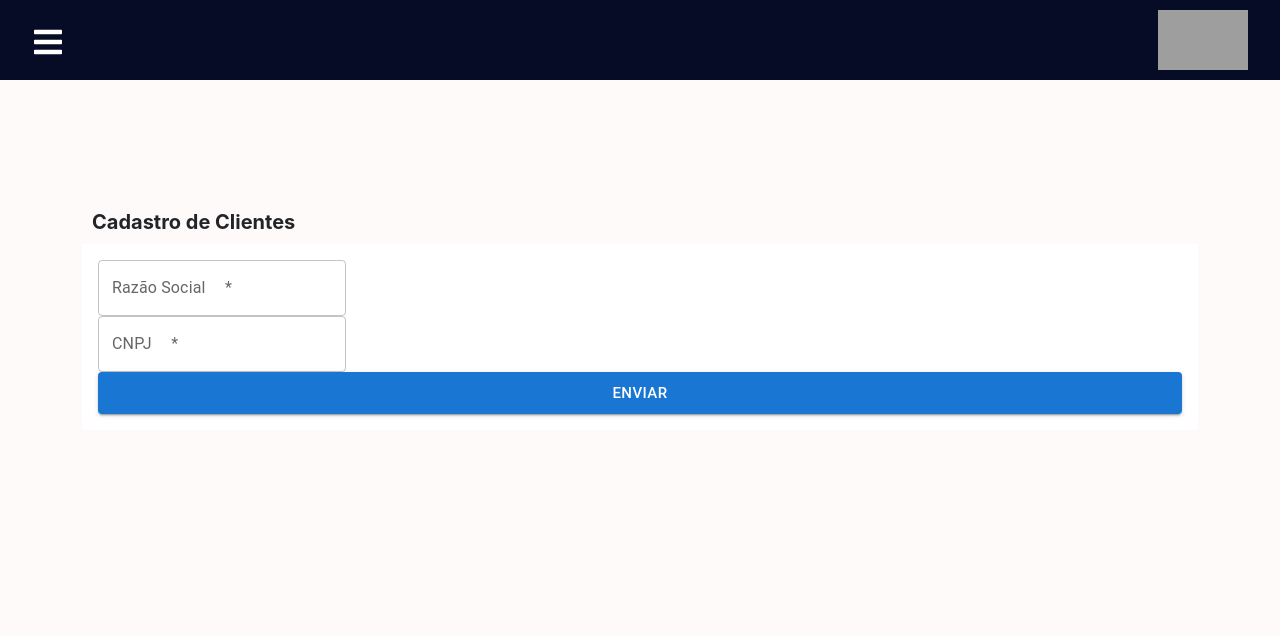
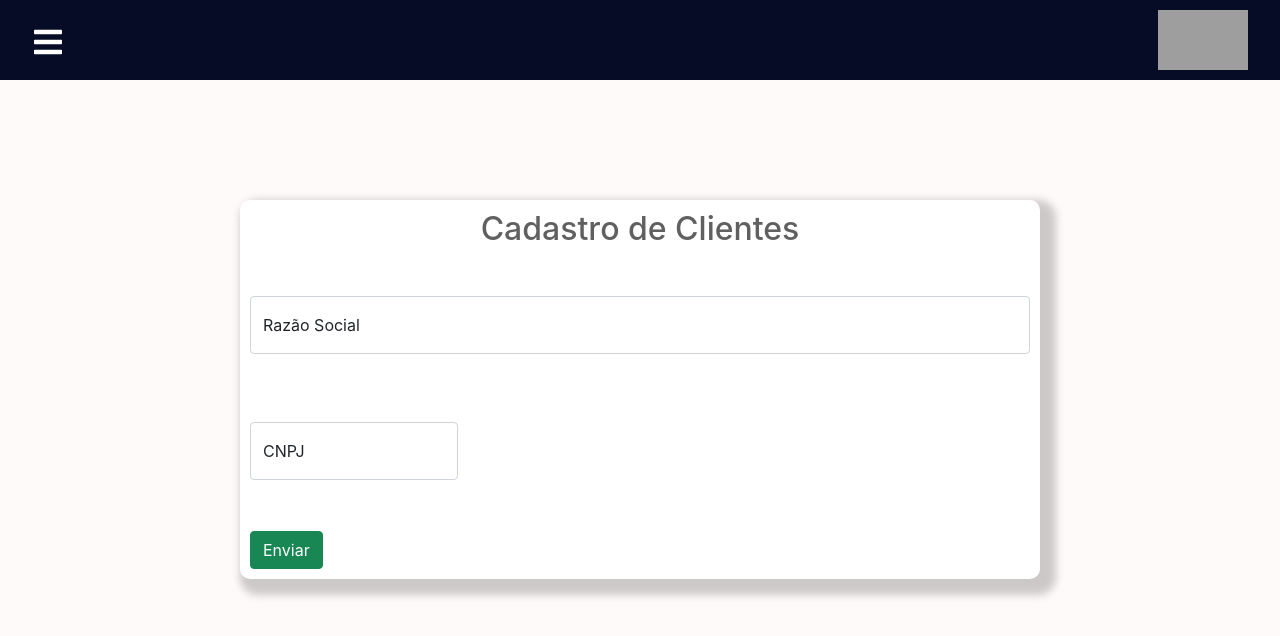
Before and after one commit to Grupo1API/2RP, a React (Create React App) app in the folder frontend/: page /cliente in a window 1280 px wide. Shown: the top 636 px of the page. Built offline with nearby package versions, Linux system fonts and the light colour scheme; grey boxes are pictures that could not be loaded.

Commit message:
feat: stylized cadastro_cliente and App.tsx

```diff
--- a/frontend/src/App.css
+++ b/frontend/src/App.css
@@ -1,38 +1,8 @@
+div{
+  align-items: center;
+  padding-bottom: 20px;
+}
+
 .App {
   text-align: center;
 }
-
-.App-logo {
-  height: 40vmin;
-  pointer-events: none;
-}
-
-@media (prefers-reduced-motion: no-preference) {
-  .App-logo {
-    animation: App-logo-spin infinite 20s linear;
-  }
-}
-
-.App-header {
-  background-color: #282c34;
-  min-height: 100vh;
-  display: flex;
-  flex-direction: column;
-  align-items: center;
-  justify-content: center;
-  font-size: calc(10px + 2vmin);
-  color: white;
-}
-
-.App-link {
-  color: #61dafb;
-}
-
-@keyframes App-logo-spin {
-  from {
-    transform: rotate(0deg);
-  }
-  to {
-    transform: rotate(360deg);
-  }
-}
--- a/frontend/src/App.tsx
+++ b/frontend/src/App.tsx
@@ -10,14 +10,9 @@ class App extends Component {
     return (
       <Router>
         <React.StrictMode>
-          <div>
-          <Sidebar />
-          <Box
-            display="flex"
-            justifyContent="center"
-            alignItems="center" >
-              <Main />
-          </Box>
+          <div >
+            <Sidebar />
+            <Main />
           </div>
         </React.StrictMode>
       </Router>
--- a/frontend/src/pages/cadastro_cliente/index.tsx
+++ b/frontend/src/pages/cadastro_cliente/index.tsx
@@ -1,9 +1,6 @@
 import React, { useState } from "react";
-import {Button, TextField } from '@mui/material';
-import useStyles from "./style";
 
 function Cliente(){
-  const classes = useStyles();
   const [nome, setNome] = useState("");
   const [cnpj, setCnpj] = useState("");
 
@@ -36,49 +33,47 @@ function Cliente(){
     }
 
     return(
-      <div className="cadastro_cliente">
-        <div className="containerCliente">
-          <h1  className="titulo">Cadastro de Clientes</h1>
-            <form name="cadastroCliente" className={classes.root} onSubmit={handleSubmit}>
-            <div className={classes.campo}>
-              <TextField
-              label= "Razão Social"
-              id="nome"
+      <body>
+      <div className="pagina">
+
+          <h2>Cadastro de Clientes</h2>
+          {/*  nome */}
+          <div className="form-floating mb-3">
+              <input
               type="text"
+              className="form-control"
+              id="floatingInput"
+              placeholder= "Digite a Razão Social"
+              value={nome}
               required={true}
-              placeholder="Digite a Razão Social"
-              value={nome}
               onChange={(e) => setNome(e.target.value)}
-              className="input"
           />
+          <label htmlFor="floatingInput">Razão Social</label>
            </div>
-              <div className={classes.campo}>
-              <TextField
-                label ="CNPJ"
-              id="cnpj"
-              type="text"
-              required={true}
+           {/* cnpj */}
+          <div className="form-floating mb-3">
+          <input
+            type="number"
+            className="form-control"
+            id="floatingInput2"
             placeholder="XX.XXX.XXX/XXXX-XX"
             value={cnpj}
-              onChange={(e)=> setCnpj(e.target.value)}
-              className="input"
+            required={true}
+            onChange={(e) => setCnpj(e.target.value)}
           />
+          <label htmlFor="floatingInput2">CNPJ</label>
           </div>
-              <div className="bt-container">
-              <Button
-                type="submit"
-                fullWidth
-                variant="contained"
-                color="primary"
-                size="large"
+
+          <a
+            className="btn btn-success"
+            href=""
+            role="button"
+            onClick={handleSubmit}
           >
-                ENVIAR
-               </Button>
+            Enviar
+          </a>
         </div>
-            </form>
-
-          </div>
-        </div>
+        </body>
     );
   }
 
```
Lines whose indentation alone changed are shown as unchanged.
